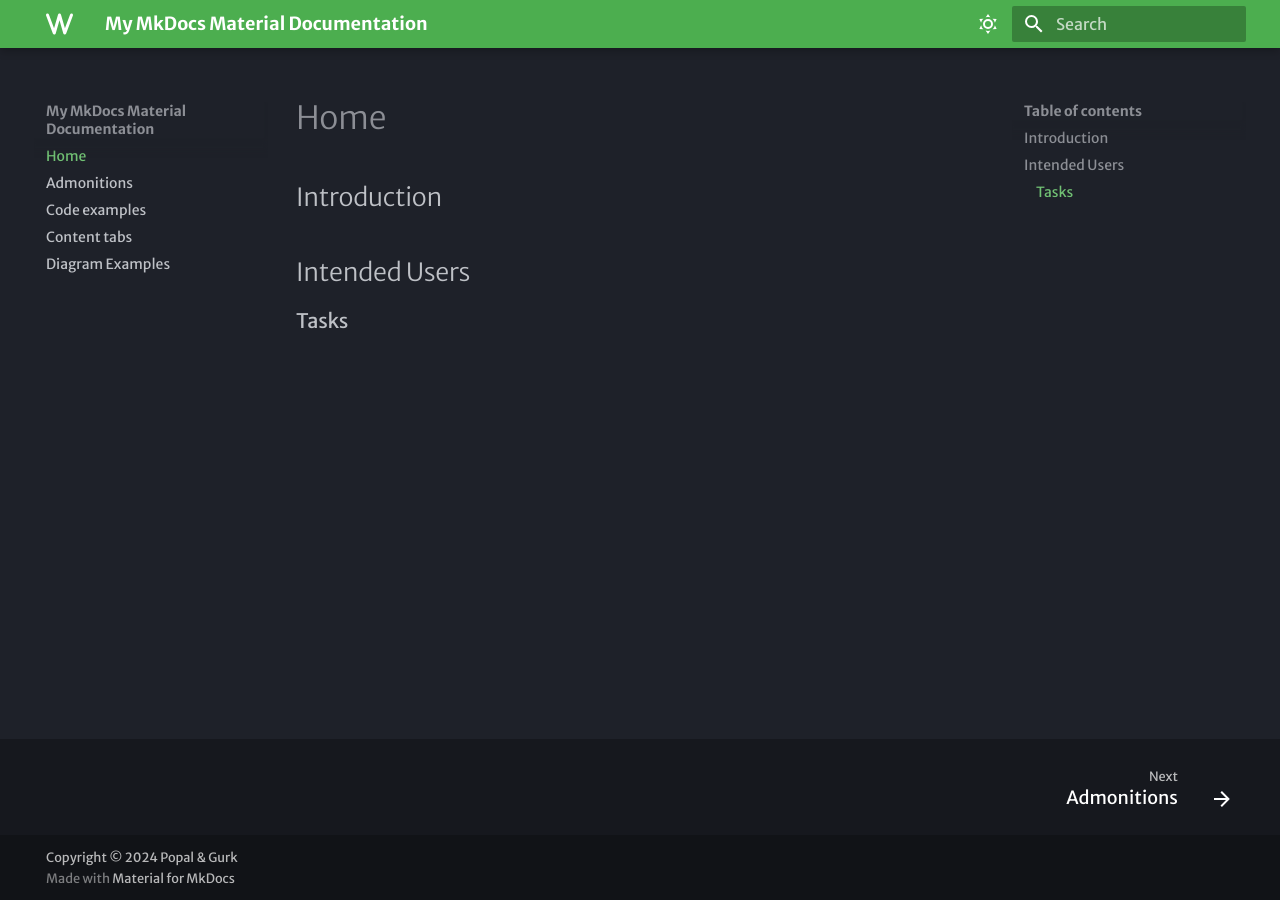
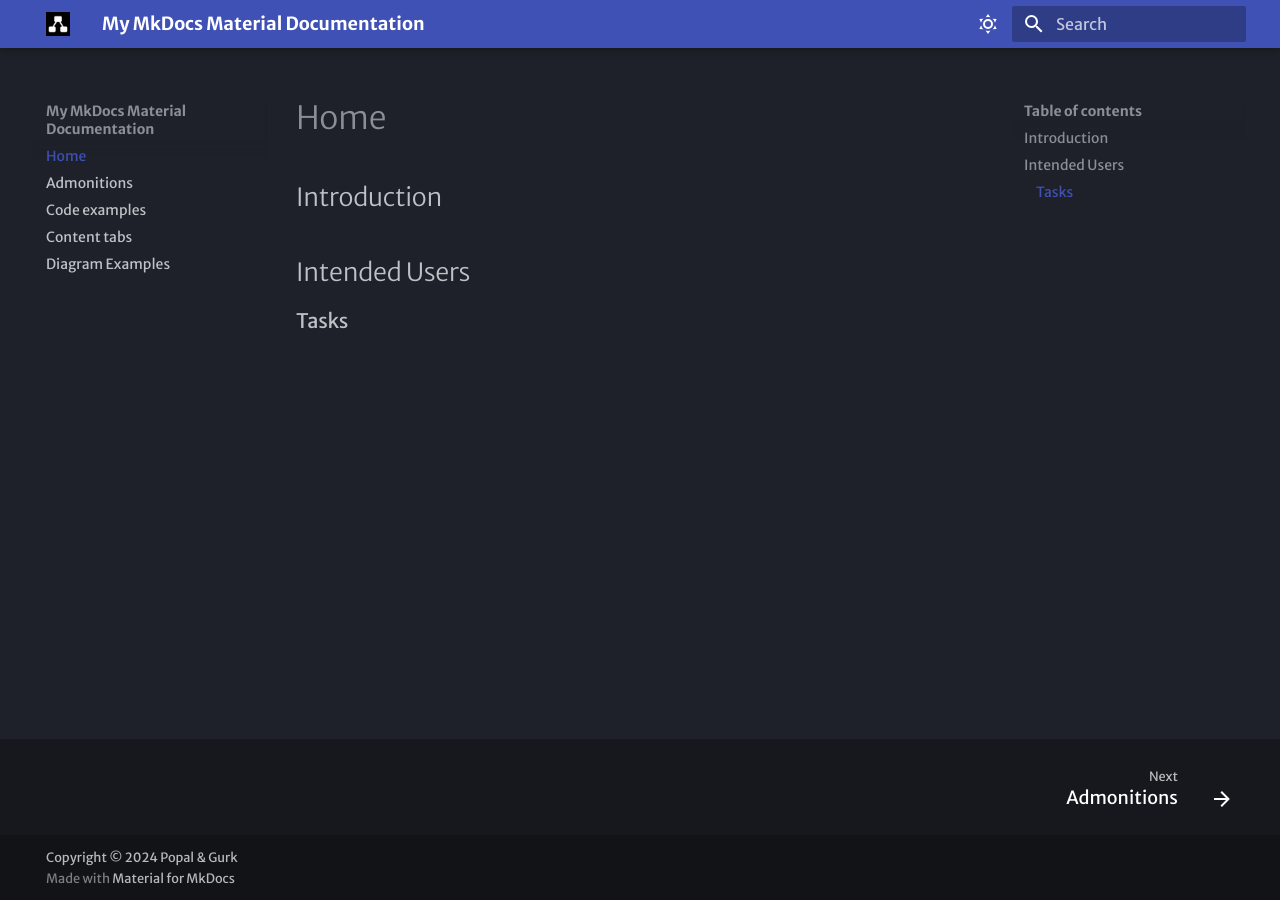
Before and after one commit to popaldaudzai/How-to-draw, an MkDocs documentation site: the page built from docs/index.md, in a window 1280 px wide. Built offline with MkDocs 1.6.1 and Material for MkDocs 9.7.7, drawn with Linux system fonts in a browser that asks for light colours; some web fonts are replaced.

Commit message:
Add logo

```diff
--- a/mkdocs.yml
+++ b/mkdocs.yml
@@ -1,33 +1,34 @@
 site_name: My MkDocs Material Documentation
 site_url: https://sitename.example
+
 theme:
   name: material
   font:
     text: Merriweather Sans
     code: Red Hat Mono
-  # favicon: assets/favicon.ico
   features:
     - navigation.footer
-  # logo: assets/logo.png
+  logo: assets/logo.png
   icon:
     logo: fontawesome/solid/w
 
   palette:
-    # Dark Mode
     - scheme: slate
       toggle:
         icon: material/weather-sunny
         name: Dark mode
-      primary: green
-      accent: deep purple
+      primary: custom
+      accent: black
 
-    # Light Mode
     - scheme: default
       toggle:
         icon: material/weather-night
         name: Light mode
-      primary: blue
+      primary: custom
       accent: deep orange
+
+extra_css:
+  - stylesheets/extra.css
 
 markdown_extensions:
   - attr_list
@@ -50,11 +51,4 @@ markdown_extensions:
   - admonition
   - pymdownx.details
 
-# extra:
-#   social:
-#     - icon: simple/youtube
-#       link: https://youtube.com/@MrBeast
-#     - icon: simple/linkedin
-#       link: https://www.linkedin.com/in/popal-daudzai/
-
 copyright: Copyright &copy; 2024 Popal & Gurk
```
Also changed, not shown: docs/assets/logo.png (added).
